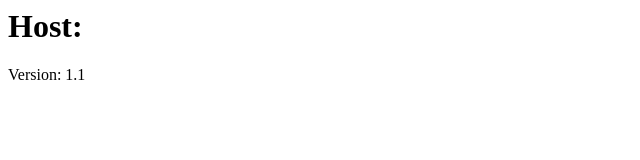
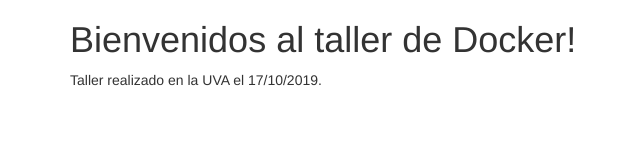
Before and after one commit to daizpuru/tallerIESGalileo, a plain HTML site: page dockerfile/nginx/index.html in a window 1280 px wide. Shown: the whole page, without its empty margins (0-640 px from the left). Drawn offline with nearby package versions, Linux system fonts and the light colour scheme.

Commit message:
Update index.html

```diff
--- a/dockerfile/nginx/index.html
+++ b/dockerfile/nginx/index.html
@@ -1,6 +1,12 @@
 <html>
-<body>
-        <h1>Host: <!--#echo var="HOSTNAME" --></h1>
-        Version: 1.1
-</body>
+  <head>
+    <link href="https://maxcdn.bootstrapcdn.com/bootstrap/3.3.5/css/bootstrap.min.css" rel="stylesheet">
+    <title>Taller Docker</title>
+  </head>
+  <body>
+    <div class="container">
+      <h1>Bienvenidos al taller de Docker!</h1>
+      <p>Taller realizado en la UVA el 17/10/2019.</p>
+    </div>
+  </body>
 </html>
```
